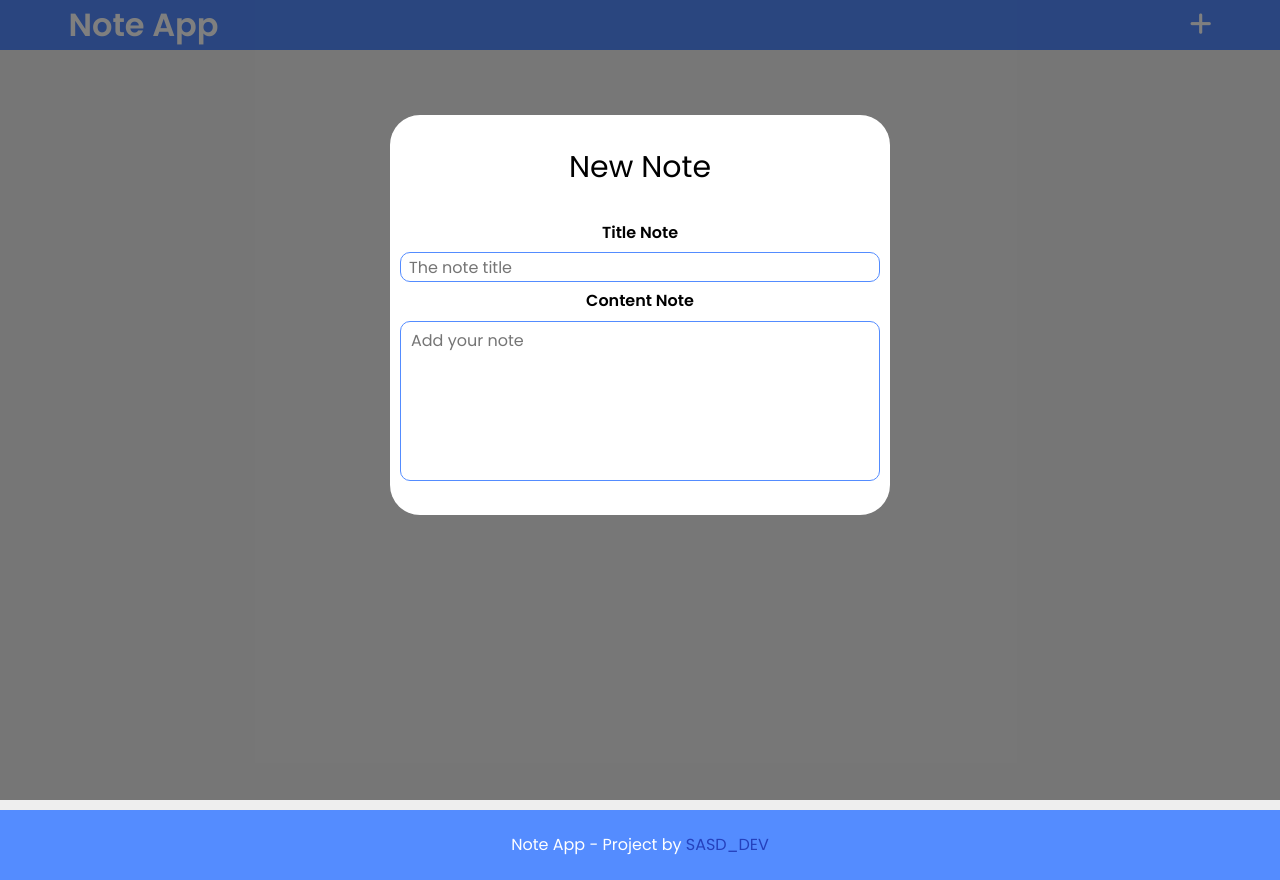
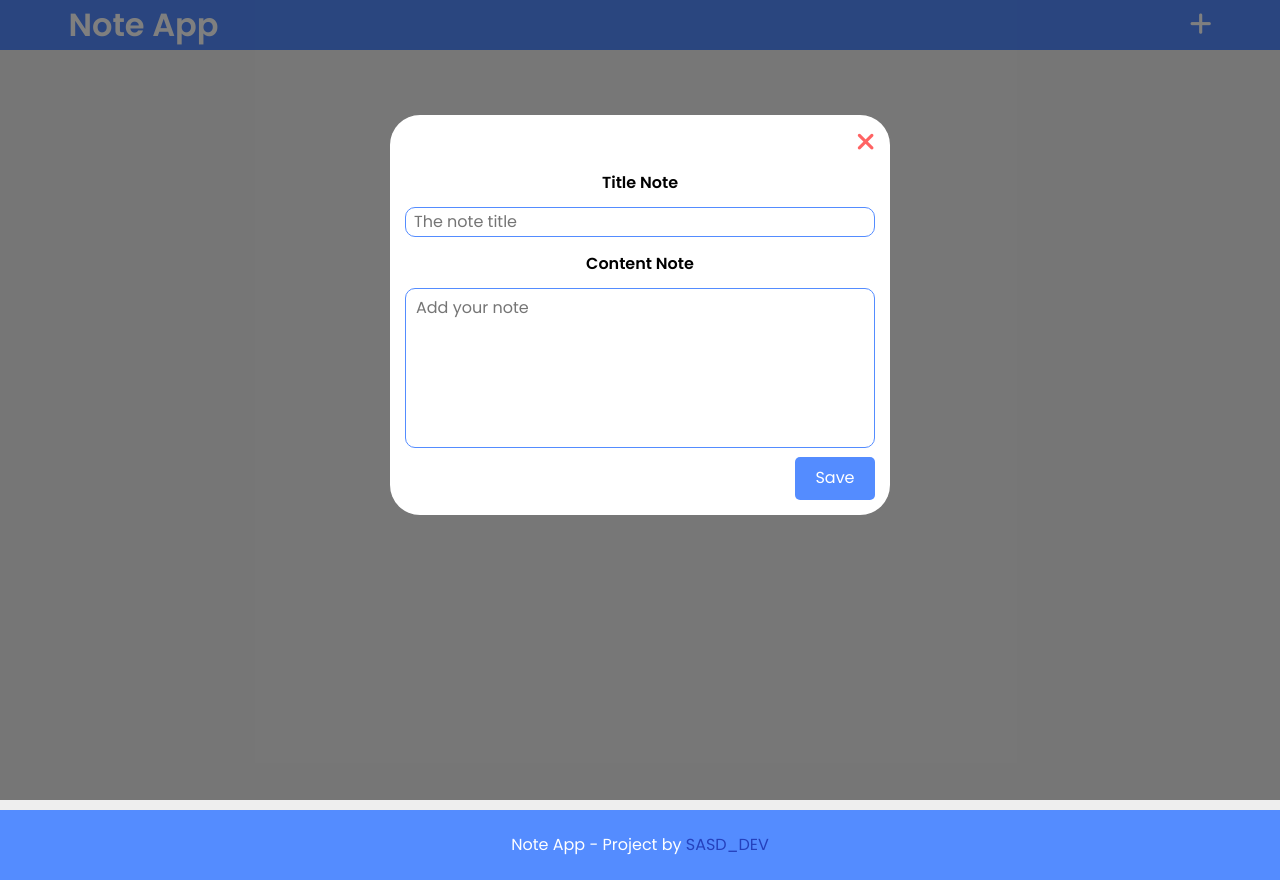
Before and after one commit to IamSASD/note-app-js, a plain HTML site: page index.html in a window 1280 px wide. Drawn offline with Linux system fonts and the light colour scheme.

Commit message:
finish ui

```diff
--- a/css/main.css
+++ b/css/main.css
@@ -75,16 +75,10 @@ body{
     margin: 10% auto;
     background-color: #fff;
     border-radius: 30px;
-    padding: 10px;
+    padding: 15px;
     display: flex;
     flex-wrap: wrap;
     justify-content: center;
-    align-content: center;
-}
-
-.legend-form{
-    font-size: 30px;
-    margin-bottom: 30px;
 }
 
 .label-title,
@@ -95,7 +89,7 @@ body{
     color: #000;
     text-align: center;
     font-weight: 600;
-    margin-bottom: 10px;
+    margin-bottom: 5px;
 }
 
 .input-title{
@@ -115,6 +109,37 @@ body{
     border-radius: 10px;
 }
 
+.exit{
+    width: 100%;
+    display: flex;
+    justify-content: flex-end;
+}
+
+.exit a{
+    color: #FF6363;
+    font-size: 25px;
+}
+
+.button-save{
+    width: 100%;
+    display: flex;
+    justify-content: flex-end;
+}
+
+.input-save{
+    border: none;
+    background-color: #548CFF;
+    padding: 8px;
+    border-radius: 5px;
+    color: #fff;
+    width: 80px;
+    cursor: pointer;
+}
+
+.input-save:hover{
+    background-color: #548dffa2;
+}
+
 /* Footer */
 .footer{
     background-color: #548CFF;
--- a/index.html
+++ b/index.html
@@ -36,13 +36,21 @@
 
             <form class="pop-up-form">
 
-                <legend class="legend-form">New Note</legend>
+                <div class="exit">
+
+                    <a href="#" class="fas fa-times"></a>
+
+                </div>
 
                 <label class="label-title" for="note-title">Title Note</label>
                 <input class="input-title" type="text" id="note-title" placeholder="The note title">
 
                 <label class="label-content" for="content-note">Content Note</label>
                 <textarea class="text-content" placeholder="Add your note" id="content-note"></textarea>
+
+                <div class="button-save">
+                    <input class="input-save" type="submit" value="Save">
+                </div>
 
             </form>
 
```
